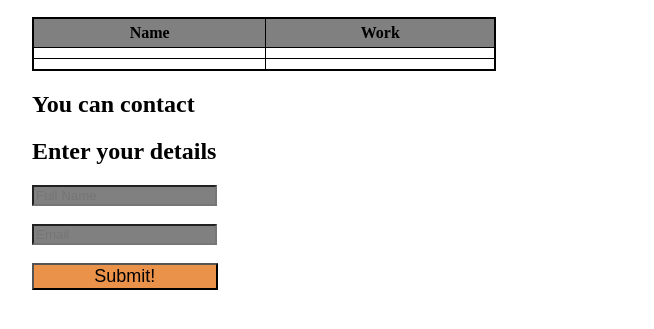
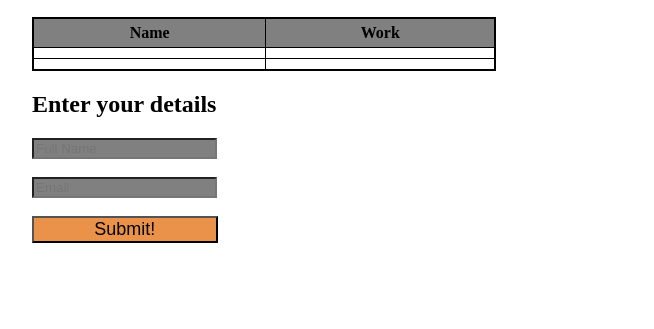
Before and after one commit to revanthavs/Revanth_Atmakuri, a plain HTML site: page index.html in a window 1280 px wide. Shown: the part 111-440 px from the top of the page, without its empty margins (304-958 px from the left). Drawn offline with Linux system fonts and the light colour scheme.

Commit message:
17-02-2021

```diff
--- a/index.html
+++ b/index.html
@@ -23,7 +23,6 @@
          <td></td>
       </tr>
    </table>
-   <h2 id="part2">You can contact</h2>
    <h2 id="part3">Enter your details</h2>
    <form>
       <input type="text" placeholder="Full Name" name="Name"><br><br>
```
